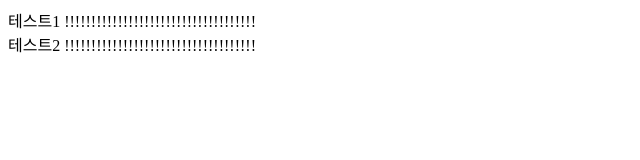
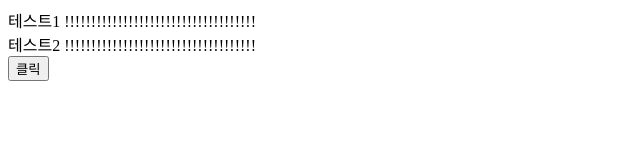
Before and after one commit to Jihyeon-byun/Tutorials, a plain HTML site: page index.html in a window 1280 px wide. Shown: the whole page, without its empty margins (0-640 px from the left). Drawn offline with Linux system fonts and the light colour scheme.

Commit message:
버튼 및 버튼 클릭 이벤트 메서드 추가

```diff
--- a/index.html
+++ b/index.html
@@ -12,5 +12,15 @@
 	테스트1 !!!!!!!!!!!!!!!!!!!!!!!!!!!!!!!!!!!!
 	<br>
 	테스트2 !!!!!!!!!!!!!!!!!!!!!!!!!!!!!!!!!!!!
+
+	<br>
+	<script>
+		function click_btn(){
+			alert('개발개발');
+		}
+	</script>
+
+	<input type="button" value="클릭" onclick="click_btn()">
+
 </body>
 </html>
```
